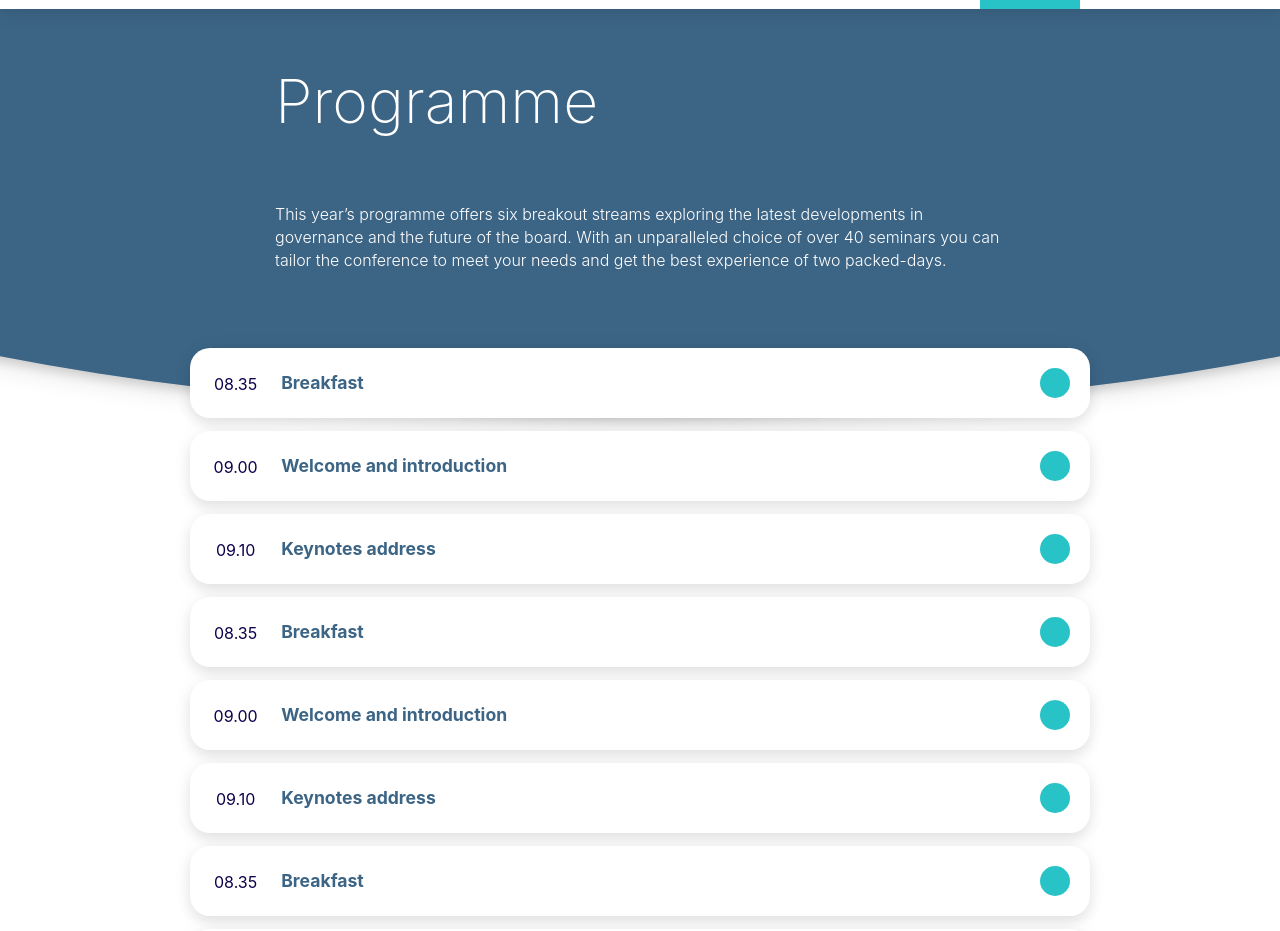
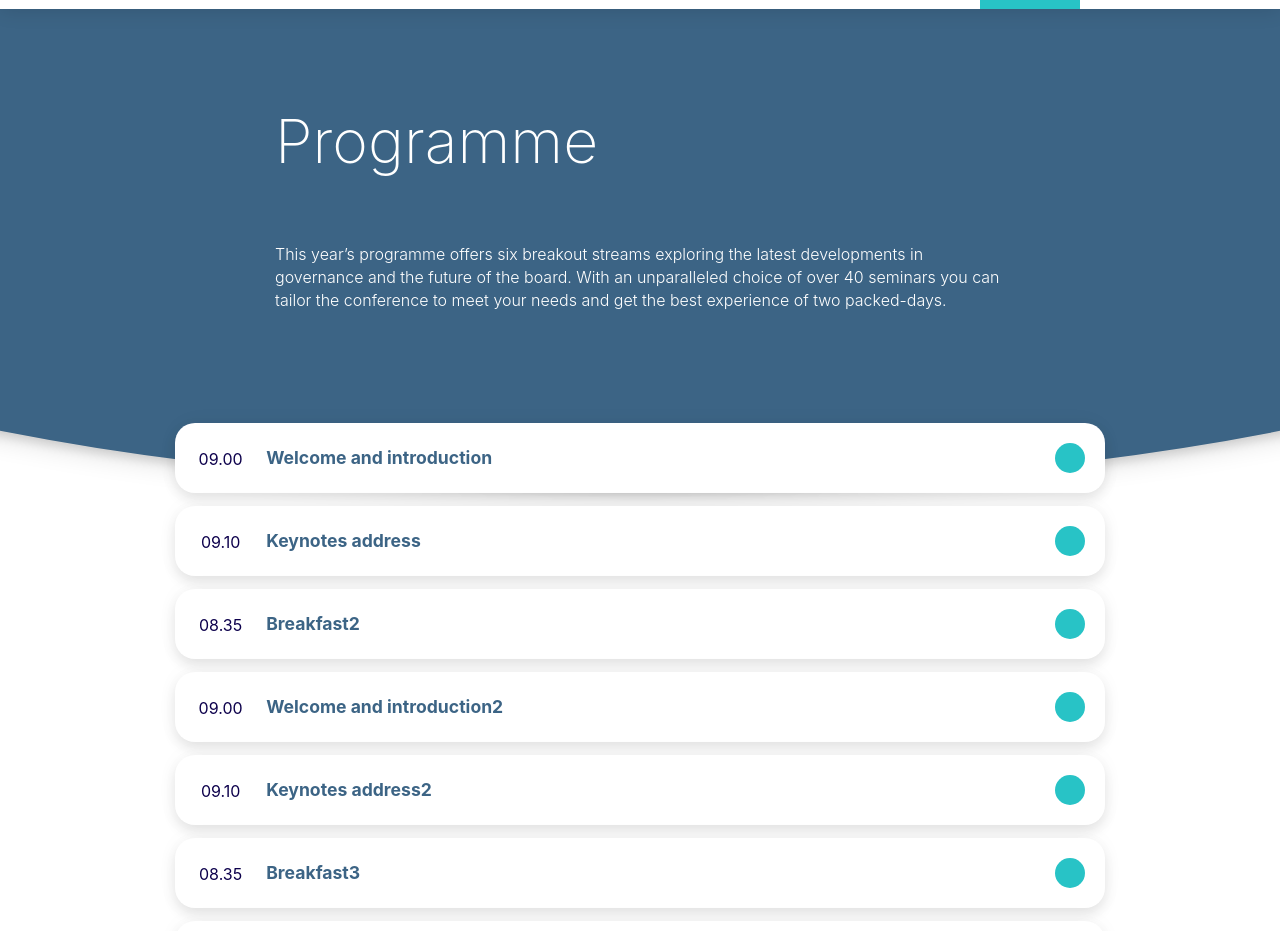
Before and after one commit to aedwards87/Conference-PWA, a React (Create React App) app: page /programme in a window 1280 px wide. Shown: the part 61-992 px from the top of the page. Built offline with nearby package versions, Linux system fonts and the light colour scheme.

Commit message:
Added React-Spring animation to Programme pages, plus a few changes

```diff
--- a/src/Components/Card.js
+++ b/src/Components/Card.js
@@ -4,7 +4,7 @@ import styled from 'styled-components'
 import { aqua, teal, burgundy, darkBlue } from '../Utilities/index'
 
 
-const Card = ({ speaker, programme }) => (
+const Card = ({ speaker, programme, ...props }) => (
   <>
     {speaker && (
         <SpeakerCard>
@@ -116,7 +116,7 @@ const ProgrammeCard = styled.div`
     align-items: center;
     grid-template-columns: 10vw 5fr auto;
     grid-gap: 20px;
-    max-width: 900px;
+    max-width: 930px;
     overflow: hidden;
     time {
       color: ${darkBlue};
--- a/src/Components/Layout.js
+++ b/src/Components/Layout.js
@@ -1,6 +1,6 @@
 import React from "react"
 // import PropTypes from "prop-types"
-// import styled from 'styled-components'
+import styled from 'styled-components'
 
 import Header from "./Header"
 // import "./layout.css"
@@ -9,9 +9,16 @@ import Header from "./Header"
 const Layout = ({ children }) => (
     <>
         <Header />
-        <main>{children}</main>
+        <Body>{children}</Body>
     </>
 )
+
+const Body = styled.main`
+  margin-top: 0px;
+  @media (min-width: 450px) {
+    margin-top: 65px
+  }
+`
 
 
 
--- a/src/Elements/CurvedBG.js
+++ b/src/Elements/CurvedBG.js
@@ -6,7 +6,7 @@ import styled from 'styled-components'
 const CurvedBG = styled.div`
     position: relative;
     overflow: hidden;
-    padding-top: ${props => props.paddingTop ? props.paddingTop : "0px"};
+    padding-top: ${props => props.paddingTop ? props.paddingTop : "40px"};
     padding-right: ${props => props.paddingRight ? props.paddingRight : '35px'};
     padding-bottom: ${props => props.paddingBottom ? props.paddingBottom : '30px'};
     padding-left: ${props => props.paddingLeft ? props.paddingLeft : '35px'};
@@ -25,7 +25,14 @@ const CurvedBG = styled.div`
         z-index: -1;
         box-shadow: 0 5px 10px 0 rgb(0,0,0,0.1), 0 0px 30px 0 rgb(0,0,0,0.2);
         margin-bottom: 25px;
-
+    }
+    /* Smaller smart devices */
+    @media (max-width: 330px) {
+        padding-right: 25px;
+        padding-left: 25px;
+    }
+    @media (min-width: 450px) {
+        padding-top: 100px
     }
     @media (min-width: 600px) {
         &::before {
@@ -33,10 +40,7 @@ const CurvedBG = styled.div`
             left: -40vw;
         }
     }
-    @media (max-width: 330px) {
-        padding-right: 25px;
-        padding-left: 25px;
-    }
+
 
 `
 
--- a/src/Pages/GlobalStyle.js
+++ b/src/Pages/GlobalStyle.js
@@ -2,7 +2,7 @@ import { createGlobalStyle } from 'styled-components'
 
 const GlobalStyle = createGlobalStyle`
     body {
-        padding-top: 65px;
+        padding-top: 2100px;
     }
 
 
--- a/src/Pages/Programme.js
+++ b/src/Pages/Programme.js
@@ -1,5 +1,8 @@
 import React from "react"
 import styled from 'styled-components'
+import {useTrail, animated} from 'react-spring'
+import {Trail} from 'react-spring/renderprops'
+
 
 import Card from '../Components/Card'
 
@@ -25,39 +28,65 @@ const programmes = [
   },
   {
     id: 1,
-    title: 'Breakfast',
+    title: 'Breakfast2',
     time: '08.35'
   },
   {
     id: 2,
-    title: 'Welcome and introduction',
+    title: 'Welcome and introduction2',
     time: '09.00'
   },
   {
     id: 3,
-    title: 'Keynotes address',
+    title: 'Keynotes address2',
     time: '09.10'
   },
   {
     id: 1,
-    title: 'Breakfast',
+    title: 'Breakfast3',
     time: '08.35'
   },
   {
     id: 2,
-    title: 'Welcome and introduction',
+    title: 'Welcome and introduction3',
     time: '09.00'
   },
   {
     id: 3,
-    title: 'Keynotes address',
+    title: 'Keynotes address3',
+    time: '09.10'
+  },
+  {
+    id: 1,
+    title: 'Breakfast3',
+    time: '08.35'
+  },
+  {
+    id: 2,
+    title: 'Welcome and introduction3',
+    time: '09.00'
+  },
+  {
+    id: 3,
+    title: 'Keynotes address3',
     time: '09.10'
   },
 ]
 
+const items = [1,2,3,4,5,6,7,8,9,10,11,12]
+// const config = { mass: 5, tension: 2000, friction: 200 }
 
-const Programme = () => (
-  <>
+const Programme = () => {
+
+  // const trail = useTrail(programmes.length, {
+  //   key: items,
+  //   config,
+  //   from: {opacity: 0},
+  //   to: {opacity: 1},
+  // })
+
+  return (
+    <Wrapper>
       <CurvedBG bgColor={teal} color="white">
         <Head>
           <h1>Programme</h1>
@@ -67,26 +96,61 @@ const Programme = () => (
         </Head>
       </CurvedBG>
 
-    <CardWrapper>
-      {programmes.map(programme => (
+
+
+        {/* <CardWrapper>
+
+              {trail.map((props, i) => (
+                <animated.div style={props}>
                   <Card
-          key={programme.id}
-          programme={programme}
+                    style={props}
+                    programme={programmes[i]}
                   />
+                </animated.div>
               ))}
+
+        </CardWrapper> */}
+
+        <CardWrapper >
+
+          <Trail
+            items={items}
+            // keys={item => item.key}
+            from={{opacity: 0}}
+            to={{opacity: 1}}
+            config={{mass: 5, tension: 2000, friction: 200}}
+          >
+            {item => props => (
+              <animated.div style={props}>
+                <Card
+                  style={props}
+                  programme={programmes[item]}
+                />
+              </animated.div>
+            )}
+          </Trail>
+
         </CardWrapper>
-
-  </>
-)
 
 
 
 
+    </Wrapper>
+  )
+}
+
+
+const Wrapper = styled.div`
+  width: 100%;
+  height: 100%;
+  position: absolute;
+  top: 70px
+`
+
 const Head = styled.header`
   color: white;
   padding: 0;
-  padding-top: 70px;
-  padding-bottom: 65px;
+  padding-bottom: 100px;
   margin: 0 auto;
   max-width: 730px;
   display: grid;
@@ -112,9 +176,9 @@ const Head = styled.header`
   @media (max-width: 1000px) {
     max-width: 640px;
   }
-  @media (min-width: 450px) {
-    padding-top: 130px;
-  }
+  /* @media (min-width: 450px) {
+    padding-top: 50px;
+  } */
   @media (max-width: 450px) {
     padding-top: calc(${props => props.padTop} - 25px);
 
@@ -159,6 +223,11 @@ const CardWrapper = styled.section`
   @media (max-width: 330px) {
     padding: 0 15px;
   }
+  > div {
+    width: 100%;
+    display: grid;
+    justify-items: center;
+  }
 `
 
 export default Programme
--- a/src/Pages/Speakers.js
+++ b/src/Pages/Speakers.js
@@ -44,11 +44,47 @@ const speakers = [
     title: 'Microsoft',
     bio: 'blah blah blah'
   },
+  {
+    id: 1,
+    name: 'Tom Wilson',
+    title: 'Apple',
+    bio: 'blah blah blah'
+  },
+  {
+    id: 2,
+    name: 'Natalie Watts',
+    title: 'Google',
+    bio: 'blah blah blah'
+  },
+  {
+    id: 3,
+    name: 'John Patterson',
+    title: 'Microsoft',
+    bio: 'blah blah blah'
+  },
+  {
+    id: 4,
+    name: 'Tom Wilson',
+    title: 'Apple',
+    bio: 'blah blah blah'
+  },
+  {
+    id: 5,
+    name: 'Natalie Watts',
+    title: 'Google',
+    bio: 'blah blah blah'
+  },
+  {
+    id: 6,
+    name: 'John Patterson',
+    title: 'Microsoft',
+    bio: 'blah blah blah'
+  },
 ]
 
 
 const Speakers = () => (
-  <>
+  <Wrapper>
     <CurvedBG bgColor={aqua} color="white">
       <Head>
         <h1>Keynote<span><br/></span> Speakers</h1>
@@ -67,18 +103,22 @@ const Speakers = () => (
       ))}
     </CardWrapper>
 
-  </>
+  </Wrapper>
 )
 
 
-
+const Wrapper = styled.div`
+  width: 100%;
+  height: 100%;
+  position: absolute;
+  top: 70px
+`
 
 const Head = styled.header`
   color: white;
   padding: 0;
-  padding-top: 70px;
-  padding-bottom: 85px;
-  top: 0;
+  /* padding-top: 70px; */
+  padding-bottom: 110px;
   margin: 0 auto;
   max-width: 720px;
   display: grid;
@@ -105,7 +145,6 @@ const Head = styled.header`
     max-width: 625px;
   }
   @media (min-width: 450px) {
-    padding-top: 130px;
   }
   @media (max-width: 450px) {
     padding-top: calc(${props => props.padTop} - 25px);
@@ -149,12 +188,12 @@ const CardWrapper = styled.section`
   margin: -110px auto 0 auto;
   padding: 0 35px;
   @media (min-width: 600px) {
-    grid-template-columns: repeat(auto-fit, minmax(210px, 1fr));
-    grid-gap: 3vw;
+    grid-template-columns: repeat(auto-fit, minmax(220px, 1fr));
+    /* grid-gap: 3vw; */
   }
   @media (min-width: 1000px) {
     max-width: 1000px;
-    grid-gap: 2vw;
+    grid-gap: 25px;
   }
   @media (max-width: 330px) {
     padding: 0 15px;
--- a/src/Pages/index.js
+++ b/src/Pages/index.js
@@ -13,9 +13,9 @@ import NotFoundPage from './404'
 
 import Layout from '../Components/Layout'
 
-
 const IndexPage = () => (
     <Layout>
+
 
         <Router>
 
```
Lines whose indentation alone changed are shown as unchanged.
